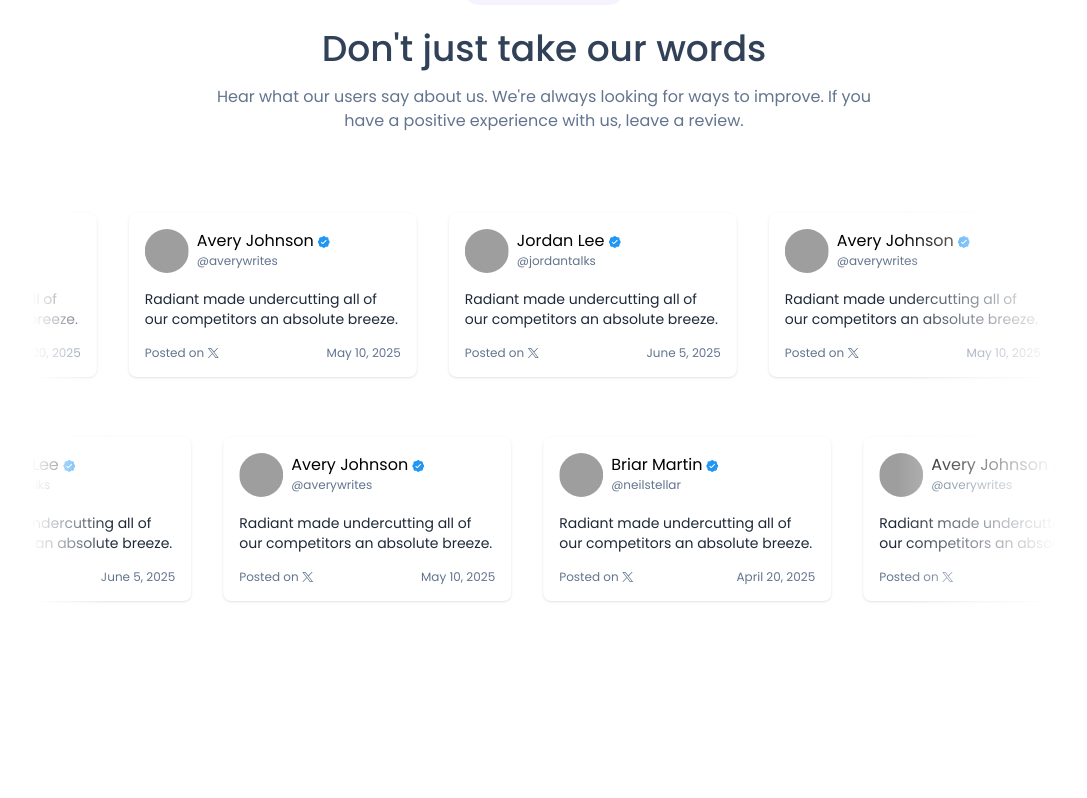
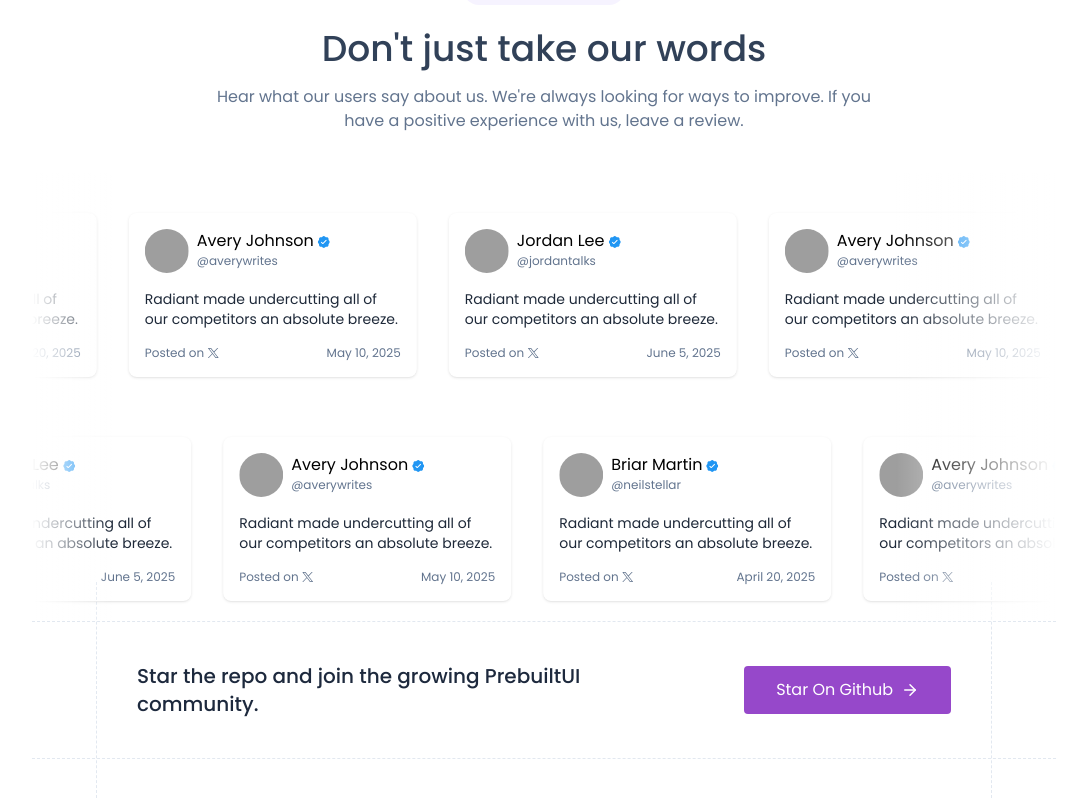
Before and after one commit to aj-allenn/AI-RESUME-BUILDER-PROJECT, a React (Vite) app in the folder client/: page / in a window 1280 px wide. Shown: the part 1497-2295 px from the top of the page, without its empty margins (96-1183 px from the left). Before the commit the page ends 2118 px from the top, so only its background shows below. Built offline with nearby package versions, Linux system fonts and the light colour scheme; grey boxes are pictures that could not be loaded.

Commit message:
Contact  section completed

```diff
--- /dev/null
+++ b/client/src/components/home/Contact.jsx
@@ -0,0 +1,19 @@
+import React from 'react'
+
+const Contact = () => {
+  return (
+    <>
+     <div id='cta' className='border-y border-dashed border-slate-200 w-full max-w-5xl mx-auto px-10 sm:px-16'>
+            <div className="flex flex-col md:flex-row text-center md:text-left items-center justify-between gap-8 px-3 md:px-10 border-x border-dashed border-slate-200 py-16 sm:py-20 -mt-10 -mb-10 w-full">
+                <p className="text-xl font-medium max-w-md text-slate-800">Star the repo and join the growing PrebuiltUI community.</p>
+                <a href="https://prebuiltui.com" className="flex items-center gap-2 rounded py-3 px-8 bg-[#9648ca] hover:bg-[#f6916d] transition text-white">
+                    <span>Star On Github</span>
+                    <svg xmlns="http://www.w3.org/2000/svg" width="24" height="24" viewBox="0 0 24 24" fill="none" stroke="currentColor" strokeWidth="2" strokeLinecap="round" strokeLinejoin="round" className="size-4.5"><path d="M5 12h14"/><path d="m12 5 7 7-7 7"/></svg>
+                </a>
+            </div>
+        </div>
+    </>
+  )
+}
+
+export default Contact
--- a/client/src/pages/Home.jsx
+++ b/client/src/pages/Home.jsx
@@ -3,6 +3,7 @@
 import Hero from '../components/home/Hero.jsx'
 import Features from '../components/home/Features.jsx'
 import Testimonial from '../components/home/Testimonial.jsx'
+import Contact from '../components/home/Contact.jsx'
 
 const Home = () => {
   return (
@@ -11,6 +12,7 @@
       <Hero/>
       <Features/>
       <Testimonial/>
+      <Contact/>
     </div>
   )
 }
```
